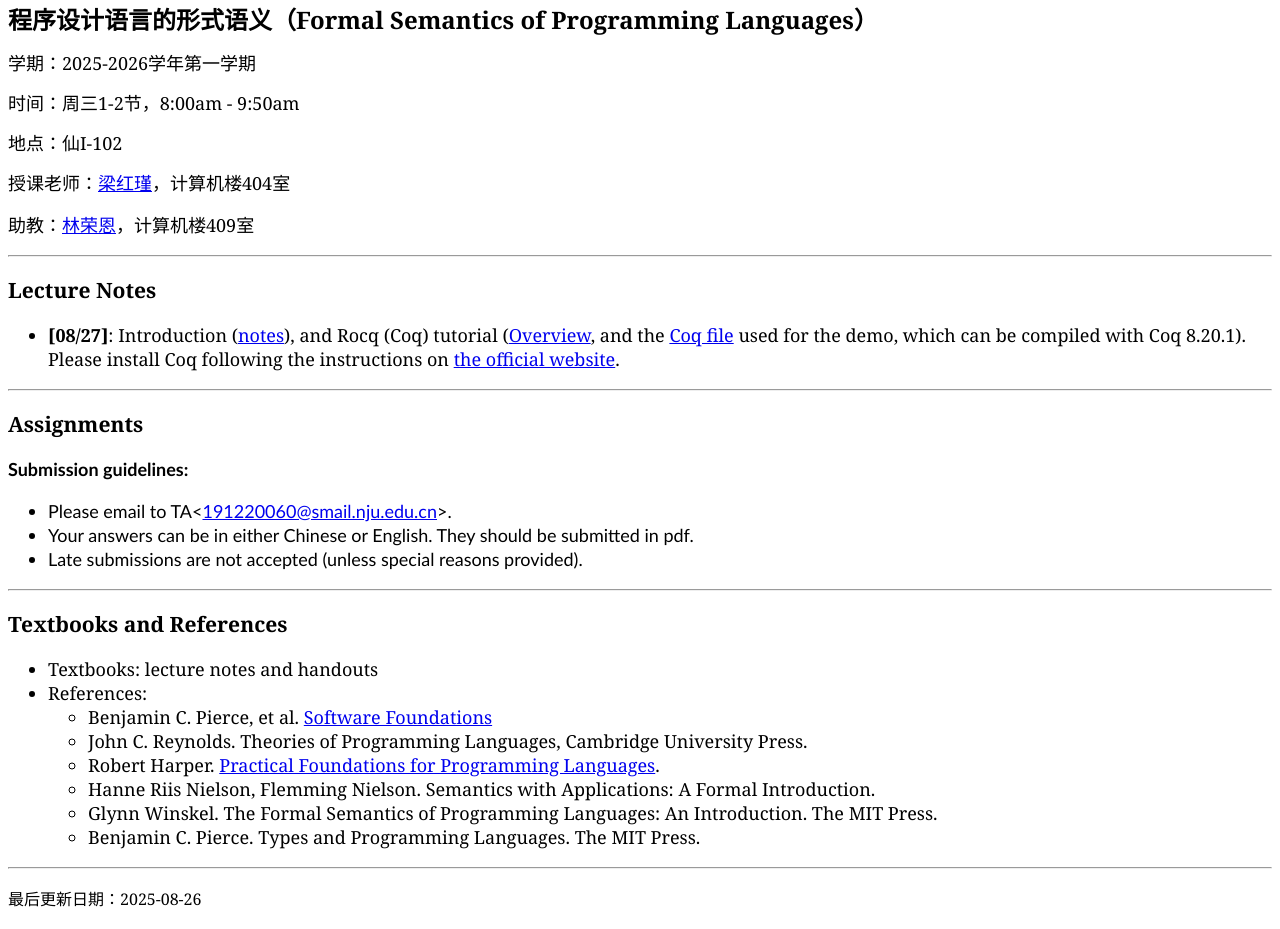
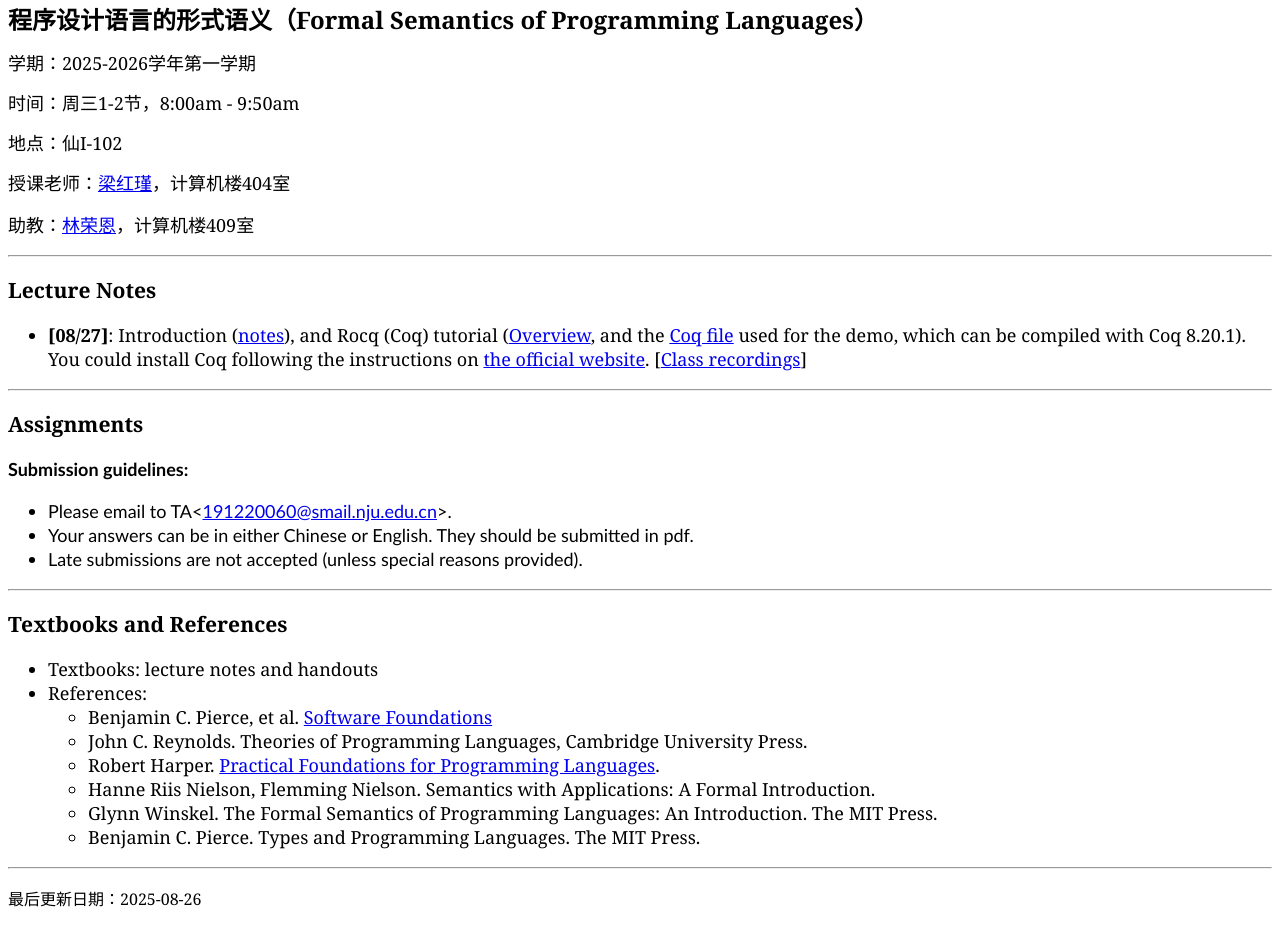
Before and after one commit to hongjin-liang/semantics2025, a plain HTML site: page index.html in a window 1280 px wide. Drawn offline with Linux system fonts and the light colour scheme.

Commit message:
Update index.html

```diff
--- a/index.html
+++ b/index.html
@@ -26,7 +26,7 @@
 	<ul>
     <li> <b>[08/27]</b>: Introduction (<a href="01_Introduction.pptx">notes</a>), and
                          Rocq (Coq) tutorial (<a href="02_CoqOverview.pptx">Overview</a>, and the <a href="demo.v">Coq file</a> used for the demo, which can be compiled with Coq 8.20.1).
-						 Please install Coq following the instructions on <a href="https://rocq-prover.org">the official website</a>.
+						 You could install Coq following the instructions on <a href="https://rocq-prover.org">the official website</a>.  [<a href="https://meeting.tencent.com/crm/2qD6dEBmcf">Class recordings</a>]
 						 </li>
     <!--	<li> <b>[09/11]</b>: Mathematical background (<a href="03_math.pdf">notes</a>). [<a href="">Class recordings</a>]
 						 </li>
```
